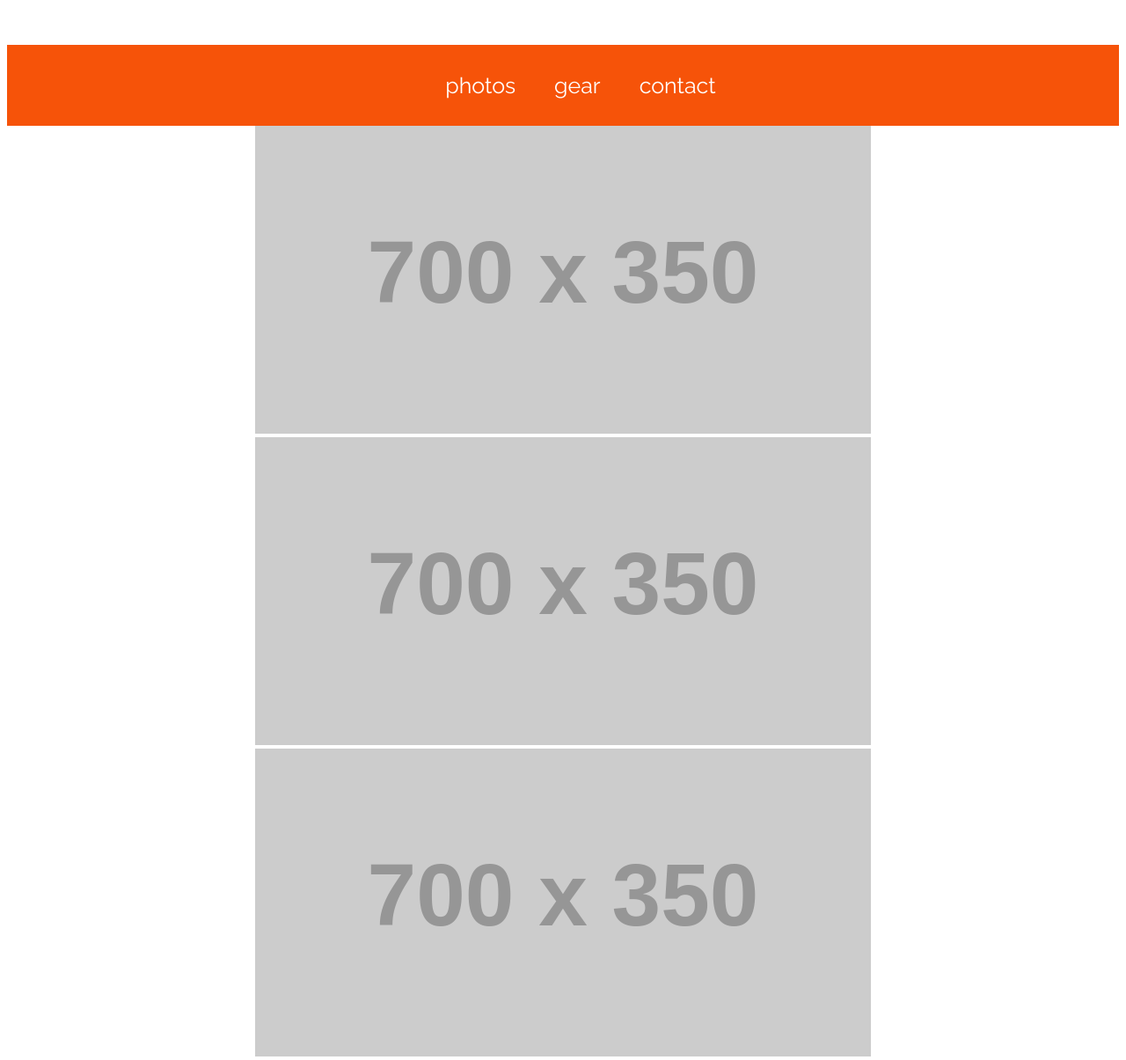
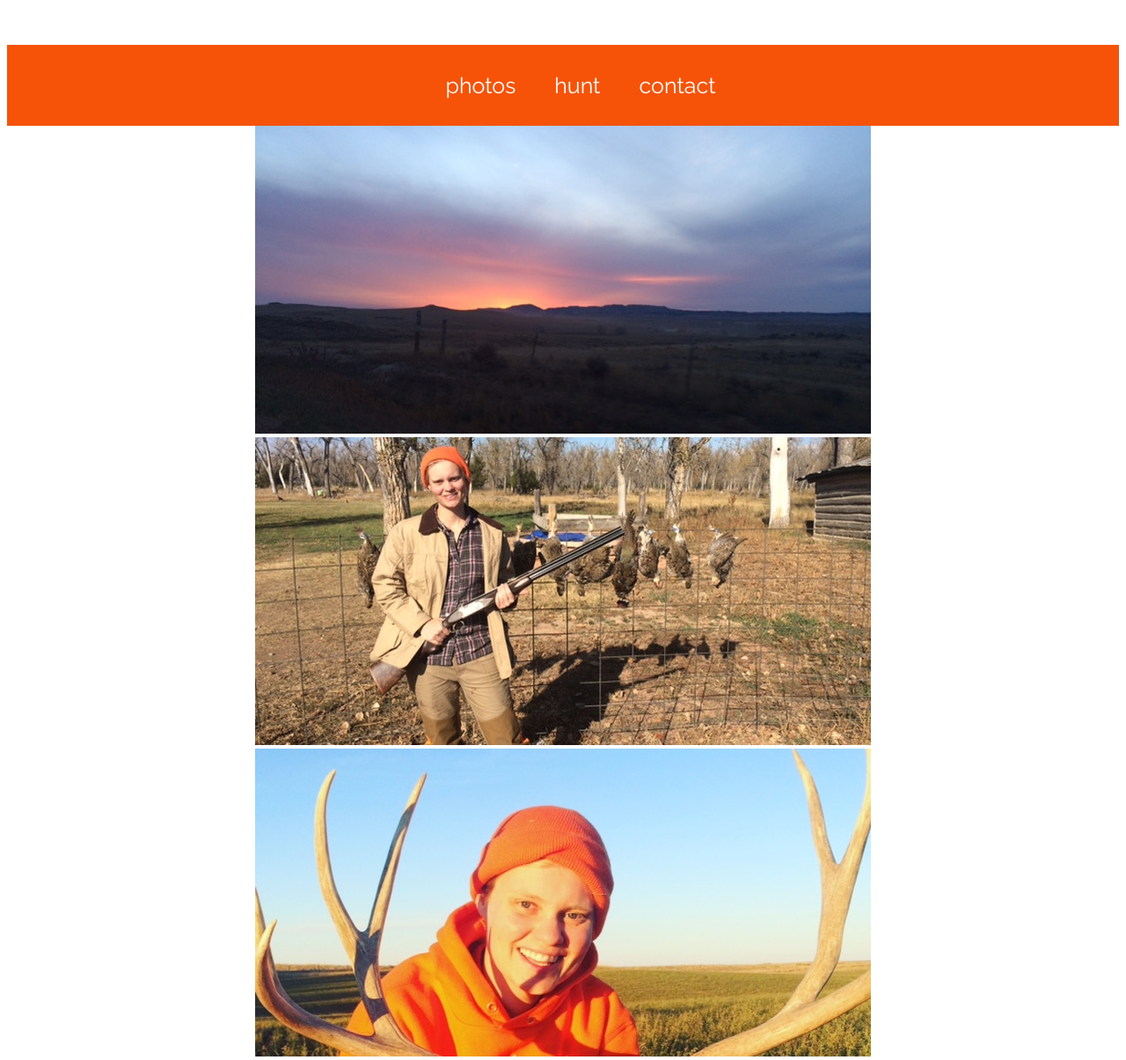
Before and after one commit to tessb/tessb.github.io, a plain HTML site: page unit_5/index.html in a window 1280 px wide. Shown: the part 581-1786 px from the top of the page at 88% size. Drawn offline with Linux system fonts and the light colour scheme; placeholder pictures from the web are drawn by us; a web font is replaced by a local one.

Commit message:
awesome pics

```diff
--- a/unit_5/index.html
+++ b/unit_5/index.html
@@ -23,16 +23,16 @@
     <nav>
         <ul class="content">
         <li><a href="#my-photos">photos</a></li>
-        <li><a href="#gear">gear</a></li>
+        <li><a href="#gear">hunt</a></li>
         <li><a href="#footer">contact</a></li>
         </ul>
     </nav>
     <!-- <a href="">My Photo Album...</a> -->
     <div id="my-photos">
-        <img src="http://placehold.it/700x350" class="left">
-        <img src="http://placehold.it/700x350">
-        <img src="http://placehold.it/700x350">
-        <img src="http://placehold.it/700x350">
+        <img src="sunset.JPG">
+        <img src="tessgun.JPG">
+        <img src="tess.JPG">
+        <img src="house.JPG">
     </div>
      <!--  <div id="packing-list">
     <ul>
```
Also changed, not shown: unit_5/house.JPG (added), unit_5/sunset.JPG (added), unit_5/tess.JPG (added), unit_5/tessgun.JPG (added).
